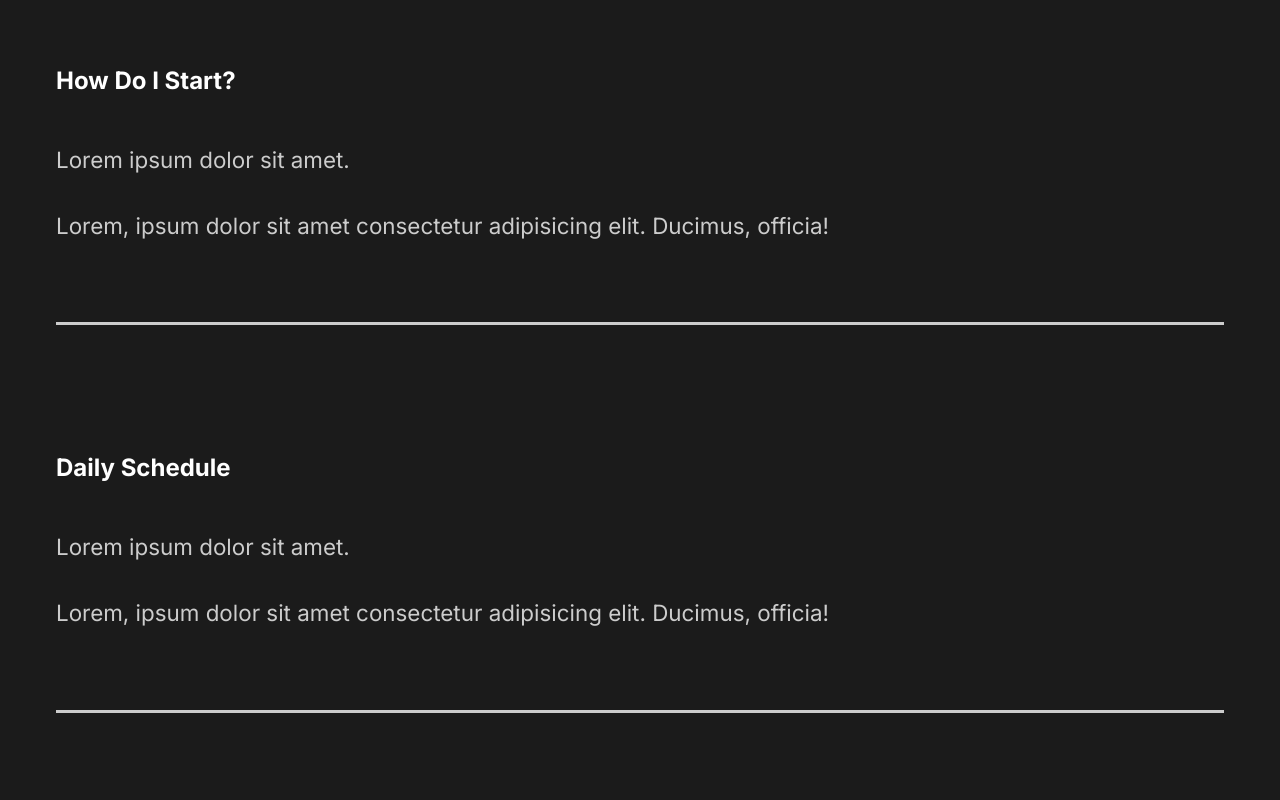
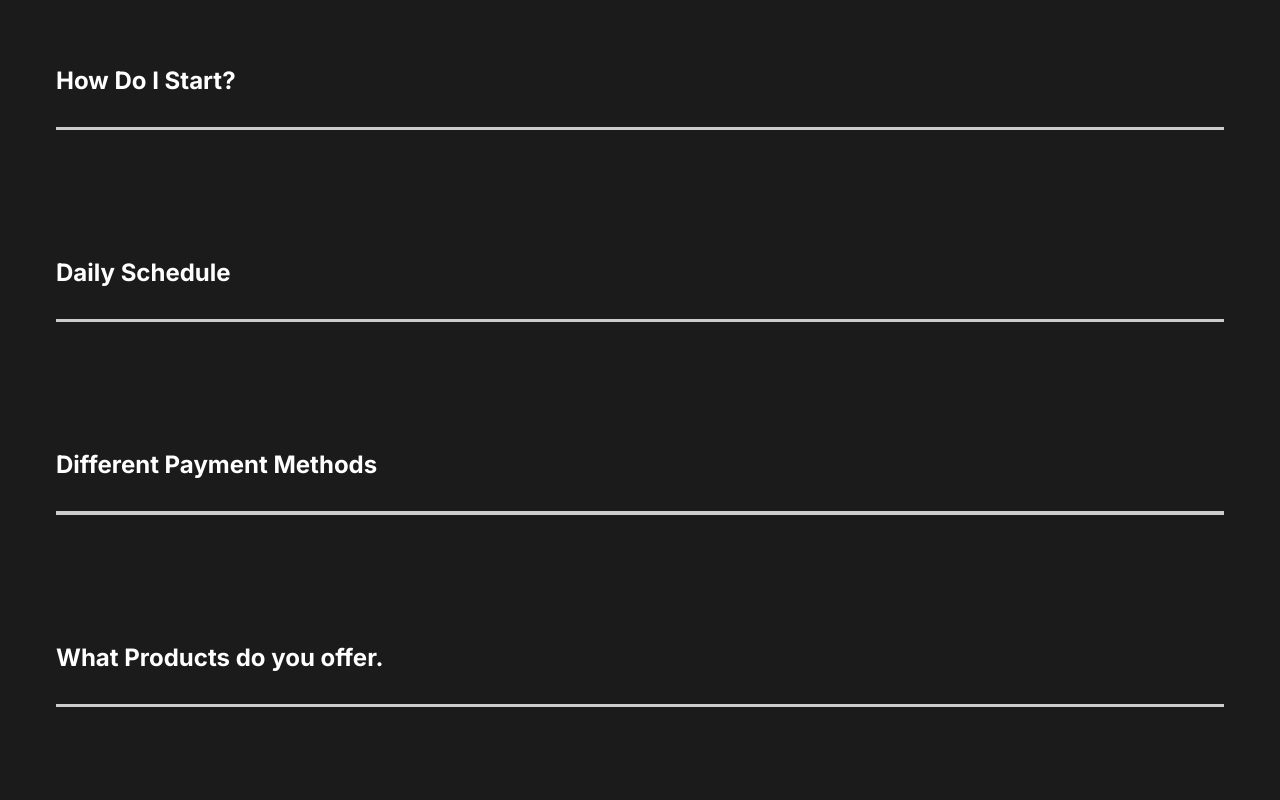
Before and after one commit to wizzy-design/captures, a React (Create React App) app: page / in a window 1280 px wide. Shown: the part 1900-2700 px from the top of the page. Built offline with nearby package versions, Linux system fonts and the light colour scheme.

Commit message:
Added animations to the scroll of the landing page

```diff
--- a/public/index.html
+++ b/public/index.html
@@ -25,7 +25,7 @@
       work correctly both with client-side routing and a non-root public URL.
       Learn how to configure a non-root public URL by running `npm run build`.
     -->
-  <title>React App</title>
+  <title>Capture</title>
 </head>
 
 <body>
--- a/src/animation.js
+++ b/src/animation.js
@@ -68,6 +68,17 @@
 };
 
 export const sliderContainer = {
-  hidden: {opacity: 1},
-  show: {opacity: 1, transition: {staggerChildren: 0.15, ease: "easeOut"}}
-}
+  hidden: { opacity: 1 },
+  show: { opacity: 1, transition: { staggerChildren: 0.15, ease: "easeOut" } },
+};
+
+export const scrollReveal = {
+  hidden: { opacity: 0, scale: .9, transition: { duration: 0.5 } },
+  show: {
+    opacity: 1,
+    scale: 1,
+    transition: {
+      duration: 0.5,
+    },
+  },
+};
--- a/src/components/FaqSection.js
+++ b/src/components/FaqSection.js
@@ -1,15 +1,25 @@
 import React from "react";
 import styled from "styled-components";
 import { Layout } from "../styles";
+import Toggle from "./Toggle"; //Toggle component
+import { LayoutGroup } from "framer-motion"; // Replaces AnimateSharedLayout
+import { scrollReveal } from "../animation";
+import { useScroll } from "../components/useScroll";
 
 const FaqSection = () => {
+  const [element, controls] = useScroll();
   return (
-    <Faq>
+    <Faq
+      variants={scrollReveal}
+      ref={element}
+      animate={controls}
+      initial="hidden"
+    >
       <h2>
         Any Questions <span>FAQ</span>
       </h2>
-      <div className="question">
-        <h4>How Do I Start?</h4>
+      <LayoutGroup>
+        <Toggle title="How Do I Start?">
           <div className="answer">
             <p>Lorem ipsum dolor sit amet.</p>
             <p>
@@ -17,10 +27,8 @@
               officia!
             </p>
           </div>
-        <div className="faq-line"></div>
-      </div>
-      <div className="question">
-        <h4>Daily Schedule</h4>
+        </Toggle>
+        <Toggle title="Daily Schedule">
           <div className="answer">
             <p>Lorem ipsum dolor sit amet.</p>
             <p>
@@ -28,10 +36,8 @@
               officia!
             </p>
           </div>
-        <div className="faq-line"></div>
-      </div>
-      <div className="question">
-        <h4>Different Payment Methods</h4>
+        </Toggle>
+        <Toggle title="Different Payment Methods">
           <div className="answer">
             <p>Lorem ipsum dolor sit amet.</p>
             <p>
@@ -39,10 +45,8 @@
               officia!
             </p>
           </div>
-        <div className="faq-line"></div>
-      </div>
-      <div className="question">
-        <h4>What Products do you offer.</h4>
+        </Toggle>
+        <Toggle title="What Products do you offer.">
           <div className="answer">
             <p>Lorem ipsum dolor sit amet.</p>
             <p>
@@ -50,8 +54,8 @@
               officia!
             </p>
           </div>
-        <div className="faq-line"></div>
-      </div>
+        </Toggle>
+      </LayoutGroup>
     </Faq>
   );
 };
--- a/src/components/ServiceSection.js
+++ b/src/components/ServiceSection.js
@@ -5,12 +5,20 @@
 import teamwork from "../img/teamwork.svg";
 import home2 from "../img/home2.png";
 //Styles
-import { Layout, Description, Image, Hide } from "../styles";
+import { Layout, Description, Image } from "../styles";
 import styled from "styled-components";
+import { useScroll } from "../components/useScroll";
+import { scrollReveal } from "../animation";
 
 const ServiceSection = () => {
+  const [element, controls] = useScroll(); // Elements and Controls are the 2 things we returned from our created useScroll hook
   return (
-    <Services>
+    <Services
+      ref={element}
+      variants={scrollReveal}
+      animate={controls}
+      initial="hidden"
+    >
       <Description>
         <h2>
           High <span>quality</span> services
--- /dev/null
+++ b/src/components/Toggle.js
@@ -0,0 +1,16 @@
+import { useState } from "react";
+import { motion } from "framer-motion";
+
+const Toggle = ({ children, title }) => {
+  //children refer to the child elements between <Toggle></Toggle>
+  const [toggle, setToggle] = useState(false);
+  return (
+    <motion.div layout className="question" onClick={() => setToggle(!toggle)}>
+      <motion.h4 layout>{title}</motion.h4>
+      {toggle ? children : " "}
+      <div className="faq-line"></div>
+    </motion.div>
+  );
+};
+
+export default Toggle;
--- /dev/null
+++ b/src/components/useScroll.js
@@ -0,0 +1,18 @@
+import { useEffect } from "react";
+import { useInView } from "react-intersection-observer"; // Helps fire an event once a sections is scrolled into view
+import { useAnimationControls } from "framer-motion"; // To be able to tell react when to start an animation
+
+export const useScroll = () => {
+  const controls = useAnimationControls();
+  const [element, inView] = useInView({ threshold: 0.5 }); // Threshold: 0.5 means that when the element is halfway in the frame, the event is activitated.
+
+  useEffect(() => {
+    if (inView) {
+      controls.start("show");
+    } else {
+      controls.start("hidden");
+    }
+  }, [controls, inView]);
+
+  return [element, controls];
+};
--- a/src/styles.js
+++ b/src/styles.js
@@ -1,8 +1,9 @@
 //Styled
 import styled from "styled-components";
+import {motion} from "framer-motion";
 
 // Styled Components
-export const Layout = styled.div`
+export const Layout = styled(motion.div)`
   min-height: 90vh;
   display: flex;
   align-items: center;
```
Lines whose indentation alone changed are shown as unchanged.
